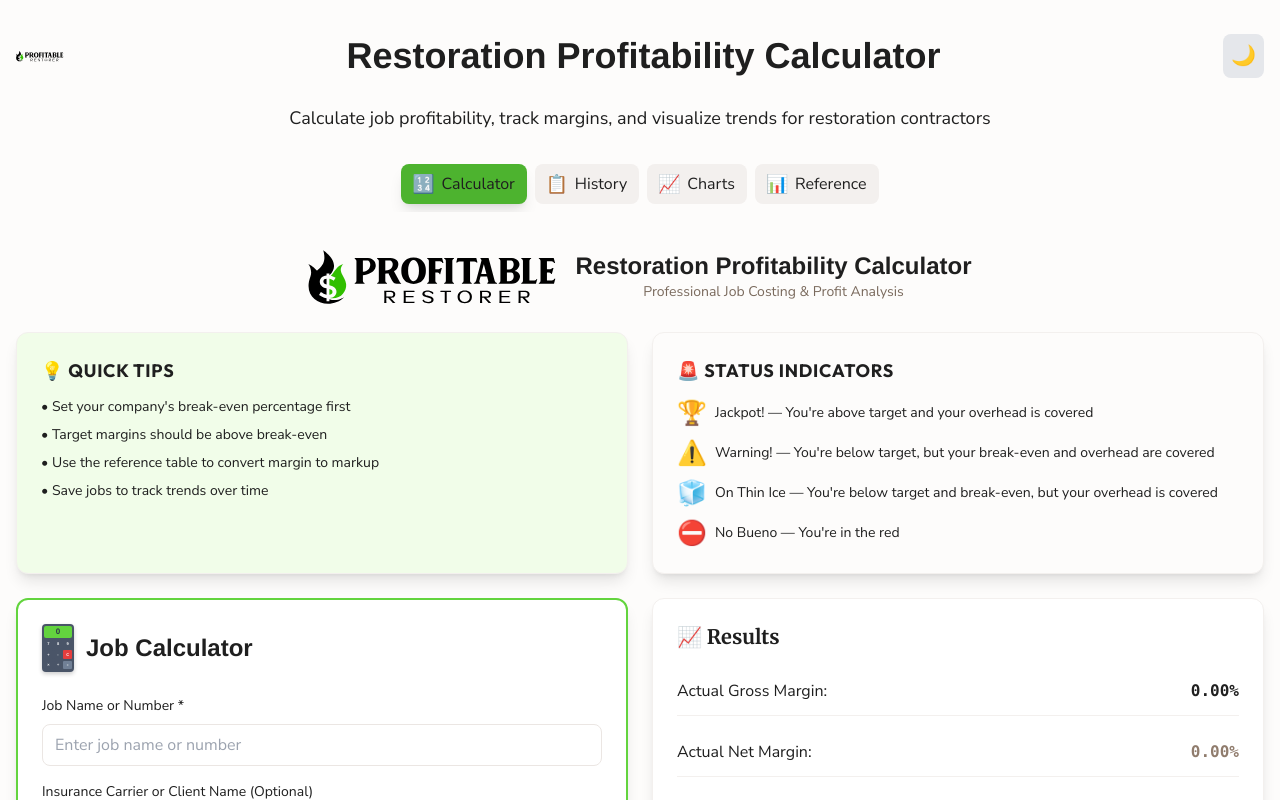
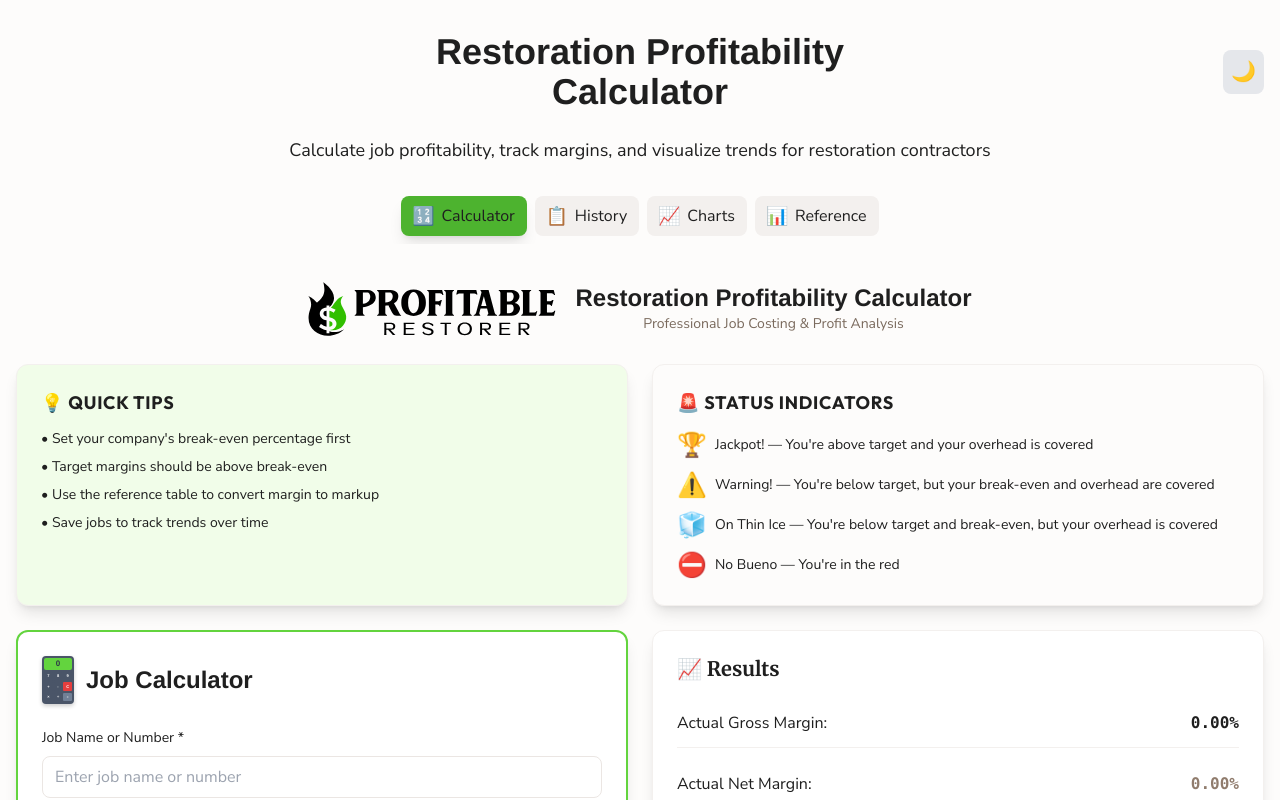
Before and after one commit to KayFernPR/Division-Calculator, a React (Vite) app: page / in a window 1280 px wide. Shown: the top 800 px of the page. Built offline with nearby package versions, Linux system fonts and the light colour scheme.

Commit message:
Logo on top left of page

```diff
--- a/src/App.jsx
+++ b/src/App.jsx
@@ -76,12 +76,13 @@ function App() {
         {/* Header */}
         <header className="mb-8">
           <div className="flex justify-between items-center mb-6">
-            <img src="/logo.svg" alt="Brand Logo" className="h-12 w-12"
-                 onError={(e) => { if (e.currentTarget.getAttribute('data-fallback') !== 'png') { e.currentTarget.setAttribute('data-fallback','png'); e.currentTarget.src = '/logo.png'; } else { e.currentTarget.style.display='none'; } }} />
+            <div className="flex-1"></div>
             <h1 className="text-4xl font-bold font-header text-center flex-1" style={{color: '#1F1F1F'}}>
               Restoration Profitability Calculator
             </h1>
-            <ThemeToggle darkMode={darkMode} setDarkMode={setDarkMode} />
+            <div className="flex-1 flex justify-end">
+              <ThemeToggle darkMode={darkMode} setDarkMode={setDarkMode} />
+            </div>
           </div>
           <p className="text-lg text-center" style={{color: '#1F1F1F'}}>
             Calculate job profitability, track margins, and visualize trends for restoration contractors
```
